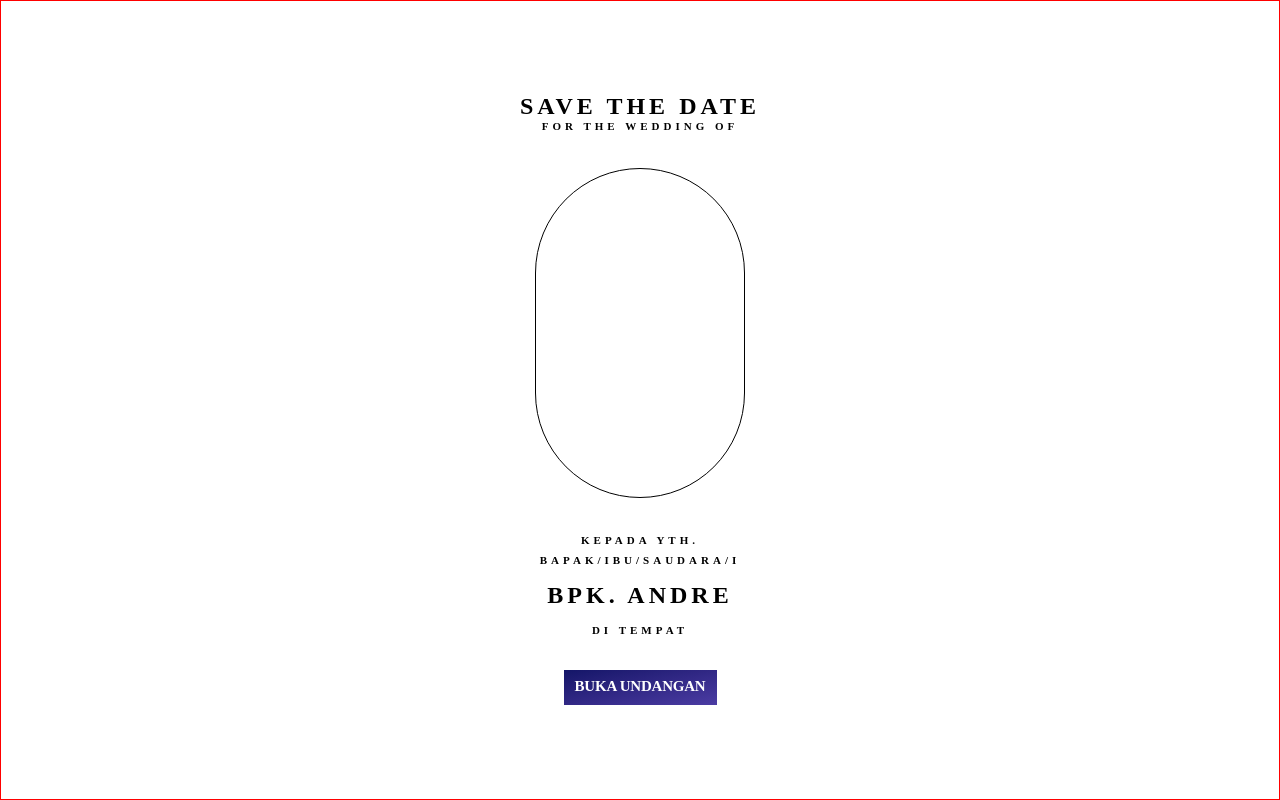
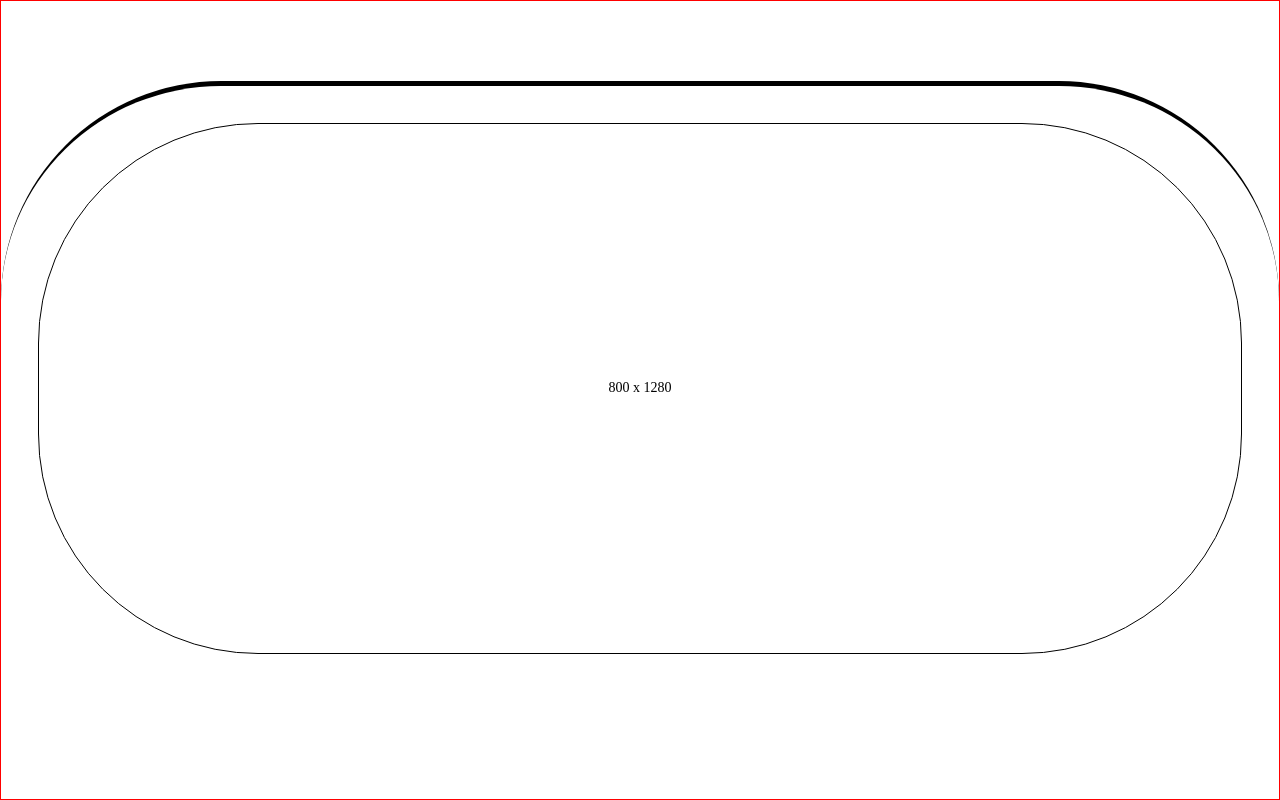
Before and after one commit to Arrasyidff/wedding-invitation, a React (Create React App) app: page / in a window 1280 px wide. Shown: the top 800 px of the page. Built offline with nearby package versions, Linux system fonts and the light colour scheme; a web font is replaced by a local one.

Commit message:
feat: update ui

```diff
--- a/src/pages/aghniyaIzzul/AghniyaIzzul.tsx
+++ b/src/pages/aghniyaIzzul/AghniyaIzzul.tsx
@@ -1,10 +1,13 @@
 import './aghniyaIzzul.scss'
-import { Cover, Quote } from './components'
+import {
+  //  Cover,
+  Quote
+  } from './components'
 
 function AghniyaIzzul() {
   return (
     <div className='agniya__container'>
-      <Cover />
+      {/* <Cover /> */}
       <Quote />
     </div>
   )
--- a/src/pages/aghniyaIzzul/components/quote/Quote.tsx
+++ b/src/pages/aghniyaIzzul/components/quote/Quote.tsx
@@ -6,6 +6,7 @@ function Quote() {
     <section className='aghniya__quote'>
         <div className="agniya__quote-cover">
             <div className="agniya__quote-content">
+                {window.innerHeight} x {window.innerWidth}
                 {/* <img src={quote} alt="quote" /> */}
 
                 {/* <p className='agniya__quote--du-a'>
```
